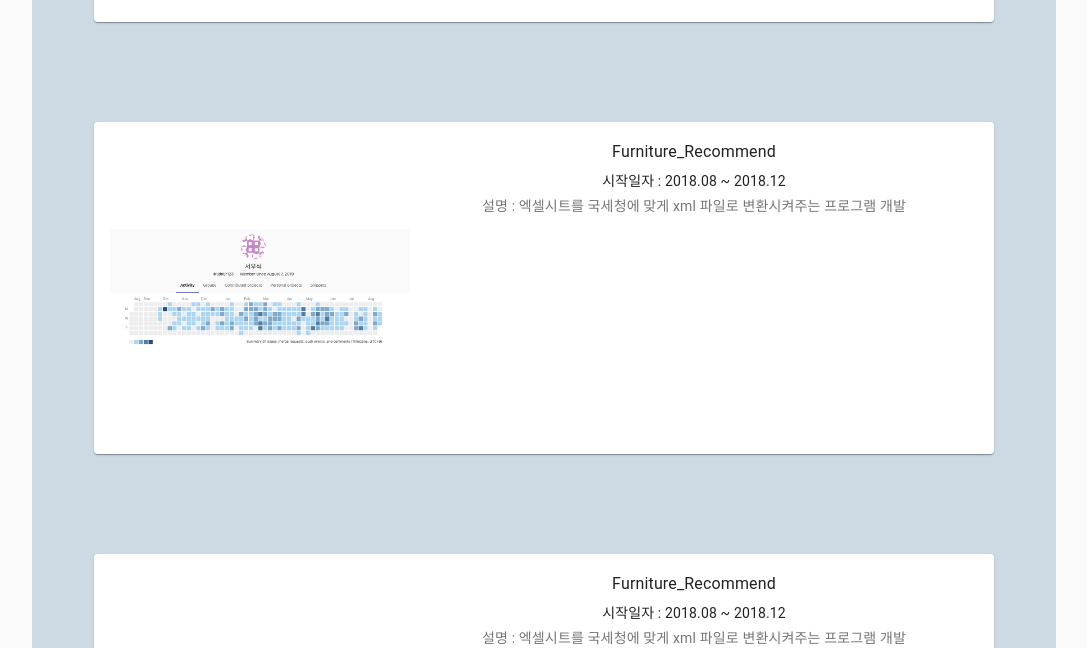
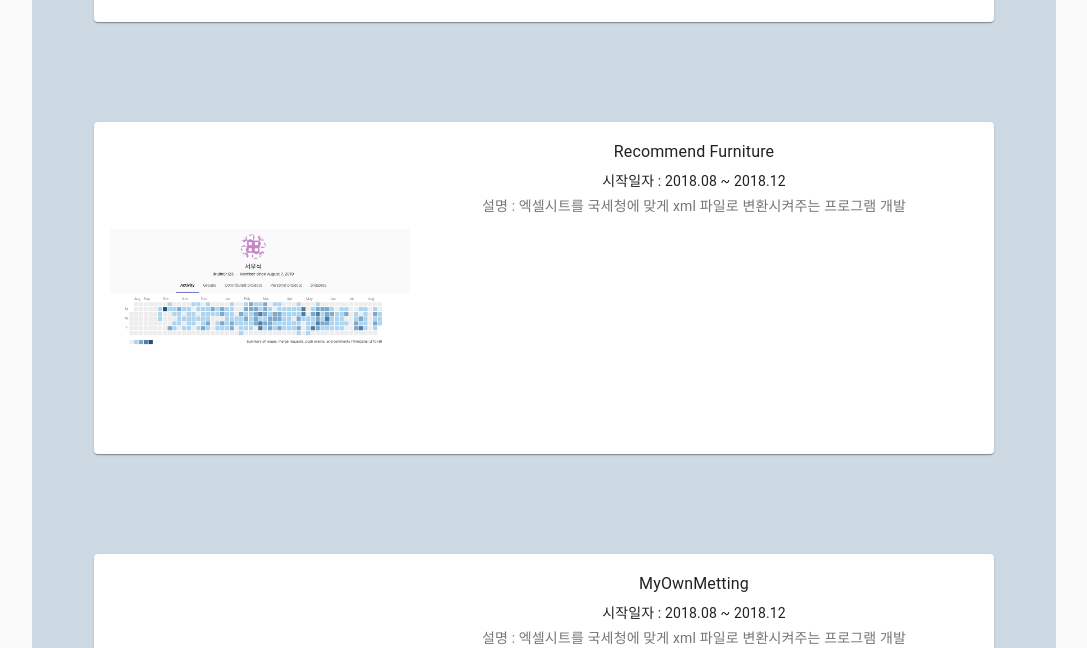
Before and after one commit to wooseok1223/portfolios, a React (Create React App) app in the folder client/: page /skill in a window 1280 px wide. Shown: the part 2320-2968 px from the top of the page, without its empty margins (96-1183 px from the left). Built offline with nearby package versions, Linux system fonts and the light colour scheme.

Commit message:
프로젝트 현황 깃허브 페이지 이동 작업

```diff
--- a/client/src/contents/Project.js
+++ b/client/src/contents/Project.js
@@ -17,19 +17,22 @@ const useStyles = makeStyles((theme) => ({
 const dataSet = [
     {
         img: Acitivity,
+        link : 'https://github.com/snakim0813/Smart-Planer',
         title: "Smart Planner",
         date: "시작일자 : 2018.03 ~ 2018.06",
         contents: "설명 : 자바를 기반으로 (캡스톤)에서 만든 첫 협업 작품 자바를 기반으로 (캡스톤)에서 만든 첫 협업 작품"
     },
     {
         img: Acitivity,
-        title: "Furniture_Recommend",
+        link : 'https://github.com/wooseok1223/recommend-furniture',
+        title: "Recommend Furniture",
         date: "시작일자 : 2018.08 ~ 2018.12",
         contents: "설명 : 엑셀시트를 국세청에 맞게 xml 파일로 변환시켜주는 프로그램 개발"
     },
     {
         img: Acitivity,
-        title: "Furniture_Recommend",
+        link : 'https://github.com/wooseok1223/MyOwnMeeting',
+        title: "MyOwnMetting",
         date: "시작일자 : 2018.08 ~ 2018.12",
         contents: "설명 : 엑셀시트를 국세청에 맞게 xml 파일로 변환시켜주는 프로그램 개발"
     }
--- a/client/src/function/Gitcard.js
+++ b/client/src/function/Gitcard.js
@@ -5,6 +5,7 @@ import Paper from '@material-ui/core/Paper';
 import Typography from '@material-ui/core/Typography';
 import ButtonBase from '@material-ui/core/ButtonBase';
 import Acitivity from '../Img/activity.png'
+import Link from '@material-ui/core/Link';
 
 const useStyles = makeStyles((theme) => ({
     root: {
@@ -33,6 +34,10 @@ const useStyles = makeStyles((theme) => ({
 export default function Gitcard({dataSet}) {
     const classes = useStyles();
 
+    const linkMove = (src) => {
+        return window.open(src)
+    }
+
     return (
         <div className={classes.root}>
             {dataSet.map((value, i) => (
@@ -40,7 +45,7 @@ export default function Gitcard({dataSet}) {
                     <Paper className={classes.paper}>
                         <Grid container spacing={2}>
                             <Grid item>
-                                <ButtonBase className={classes.image}>
+                                <ButtonBase className={classes.image} onClick={() => {linkMove(value.link)}}>
                                     <img className={classes.img} alt="complex" src={value.img}/>
                                 </ButtonBase>
                             </Grid>
```
